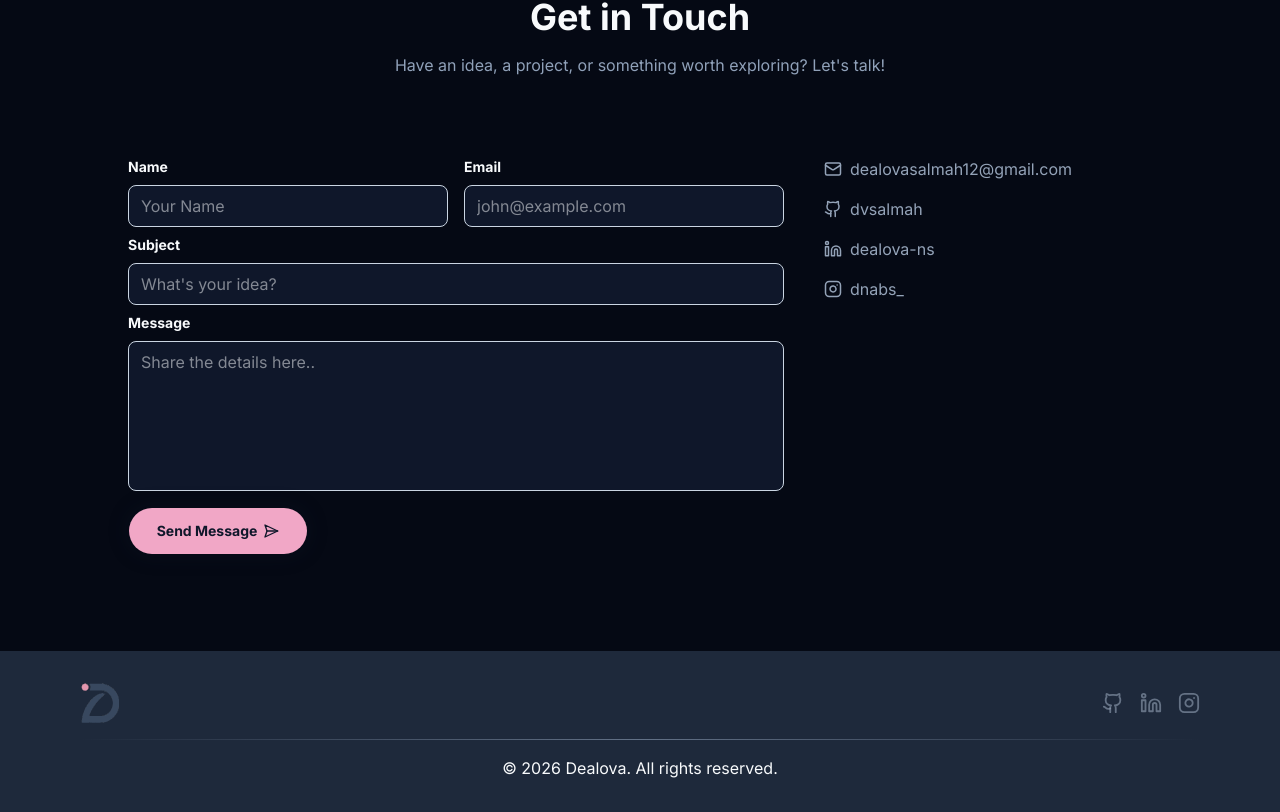
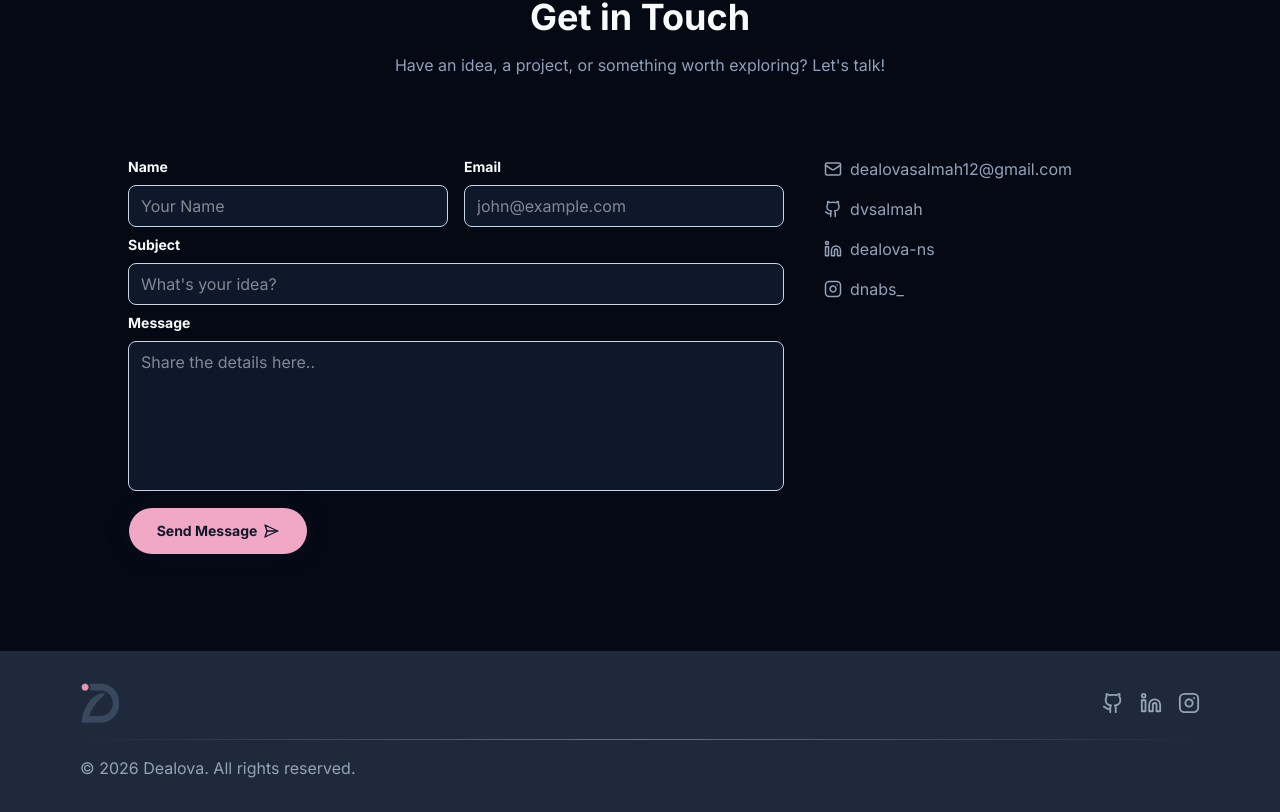
Before and after one commit to dvsalmah/personalsite-v2, a Next.js app: page / in a window 1280 px wide. Shown: the part 3413-4225 px from the top of the page. Built offline with nearby package versions, Linux system fonts and the light colour scheme; no server answers.

Commit message:
style: redesign footer

```diff
--- a/components/layout/footer.tsx
+++ b/components/layout/footer.tsx
@@ -21,7 +21,7 @@ export default function Footer() {
                         </button>
 
                         {/* Social icons */}
-            <div className="flex space-x-4 text-muted/60">
+                        <div className="flex space-x-4 text-muted">
                             {iconLinks.map((link) => {
                                 const Icon = ICON_MAP[link.icon];
                                 return (
@@ -41,7 +41,7 @@ export default function Footer() {
                     </div>
 
                     <div className="h-px w-full bg-gradient-to-r from-transparent via-slate-400/60 to-transparent my-4" />
-          <p className="flex justify-center mb-4 md:mb-0">
+                    <p className="flex justify-start text-muted mb-4 md:mb-0">
                         &copy; 2026 Dealova. All rights reserved.
                     </p>
                 </div>
```
Lines whose indentation alone changed are shown as unchanged.
